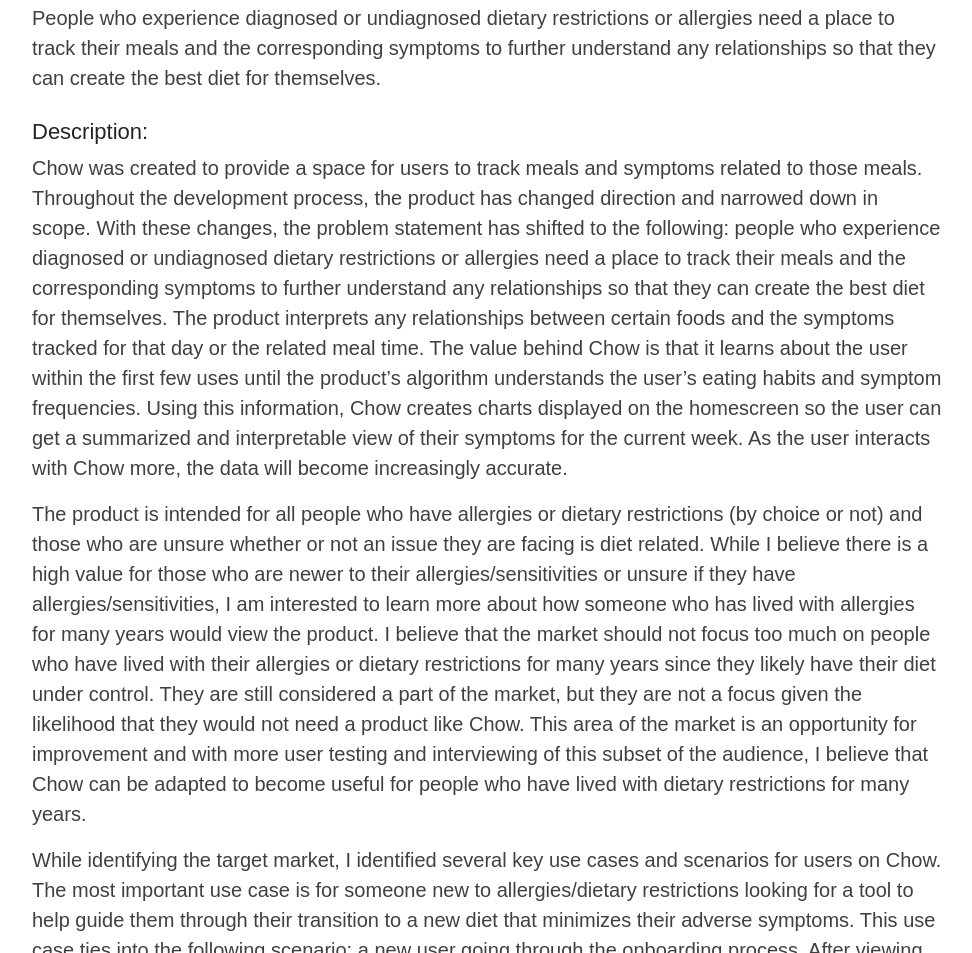
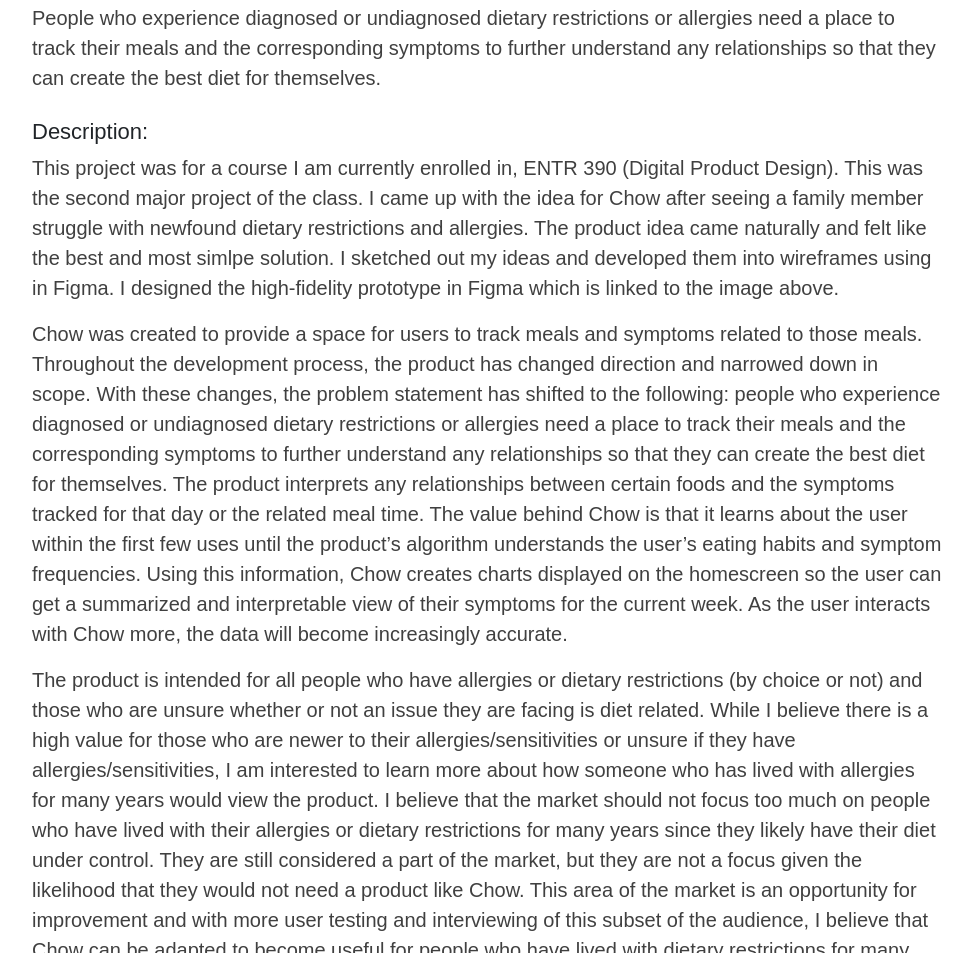
Before and after one commit to miaschaftel/entr390-portfolio, a plain HTML site: page dp2.html in a window 1280 px wide. Shown: the part 862-1815 px from the top of the page, without its empty margins (153-1125 px from the left). Drawn offline with nearby package versions, Linux system fonts and the light colour scheme; a web font is replaced by a local one.

Commit message:
Add files via upload

```diff
--- a/dp2.html
+++ b/dp2.html
@@ -97,11 +97,11 @@
             </div>
             <div class="description-description">
                 <h3>Description:</h3>
-                    <!-- <p>This project was for a course I am currently enrolled in, ENTR 390 (Digital Product Design). This was
-                        the second major project of the class. I came up with the idea for Chow after seeing a family member
-                        struggle with newfound dietary restrictions and allergies. The product idea came naturally and felt
-                        like the best and most simlpe solution. I sketched out my ideas and developed them into wireframes using in Figma. I
-                        designed the high-fidelity prototype in Figma which is linked to the image above.</p> -->
+                        <p>This project was for a course I am currently enrolled in, ENTR 390 (Digital Product Design). This was
+                            the second major project of the class. I came up with the idea for Chow after seeing a family member
+                            struggle with newfound dietary restrictions and allergies. The product idea came naturally and felt
+                            like the best and most simlpe solution. I sketched out my ideas and developed them into wireframes using in Figma. I
+                            designed the high-fidelity prototype in Figma which is linked to the image above.</p>
                         <p>
                             Chow was created to provide a space for users to track meals and symptoms related to those meals.
                             Throughout the development process, the product has changed direction and narrowed down in scope.
```
